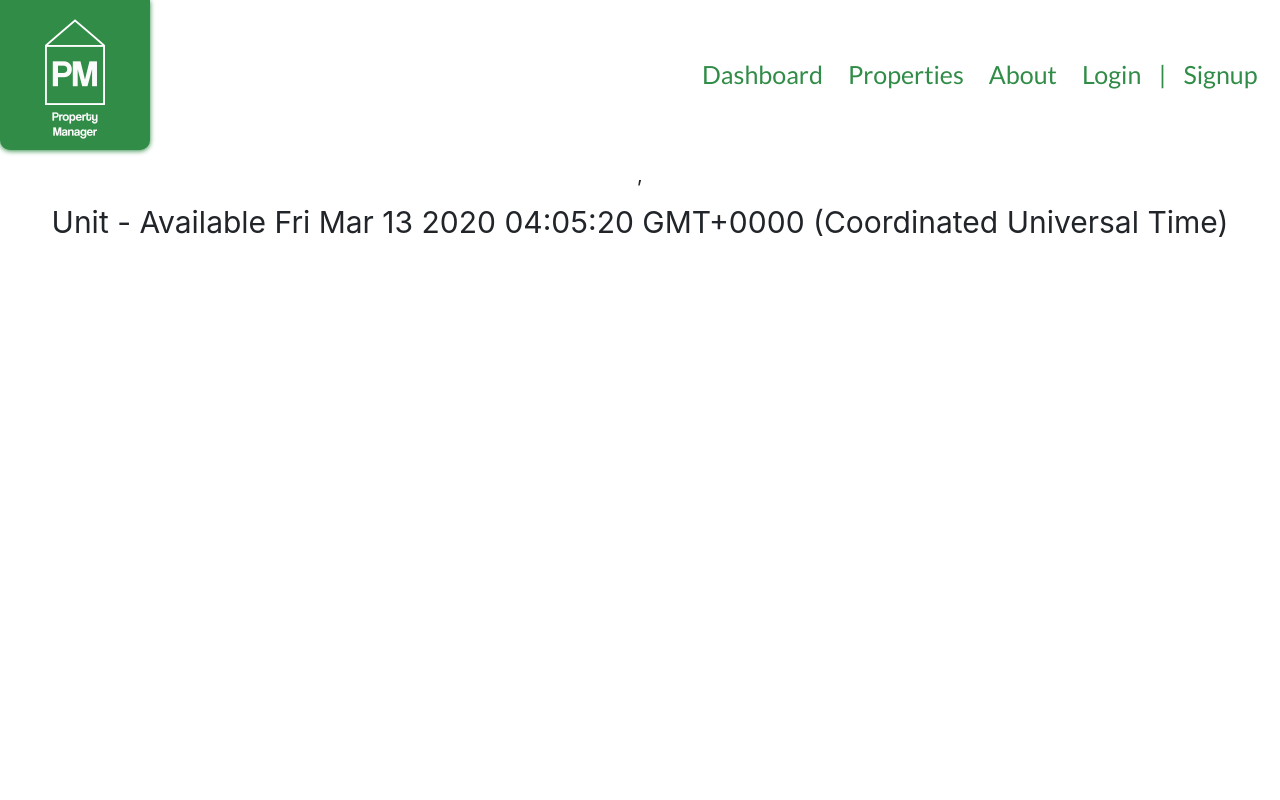
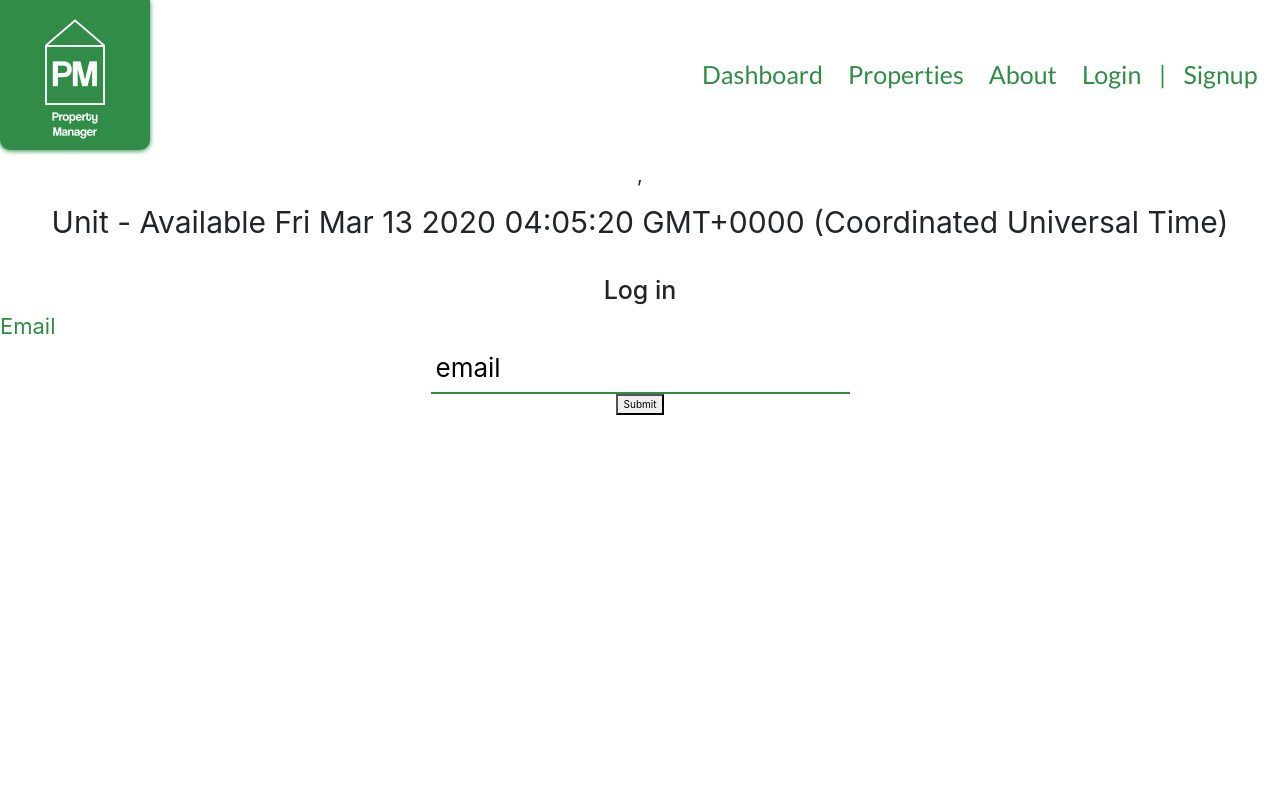
Before and after one commit to BloomTech-Labs/pt7-property-manager-fe, a React (Create React App) app: page /Properties/1/Unit/1/Apply in a window 1280 px wide. Shown: the top 800 px of the page. Built offline with nearby package versions, Linux system fonts and the light colour scheme; no server answers.

Commit message:
whatever

```diff
--- a/src/components/properties/units/form.js
+++ b/src/components/properties/units/form.js
@@ -55,7 +55,29 @@ export default function ApplicationForm(props){
 	  <div class="mb-5">
 		<p key={unit.id}>Unit {unit.number} - Available {Date(unit.date_available)}</p>
 	  </div>
+	  {/* FORM START HERE  */}
 
-    </div>
+
+
+       <h1>Log in</h1>
+       <form id='logInForm' className='contactForm'autoComplete="new-password">
+
+          <label htmlFor='email'>Email</label>
+           <input
+             type="email"
+             name="email"
+             value={"email"}
+
+             className="email" required
+           />
+
+
+           <div className='buttonHolder'>
+
+           <button className='submitBtn' type="submit" >Submit</button>
+         </div>
+       </form>
+     </div>
+
   );
 }
```
